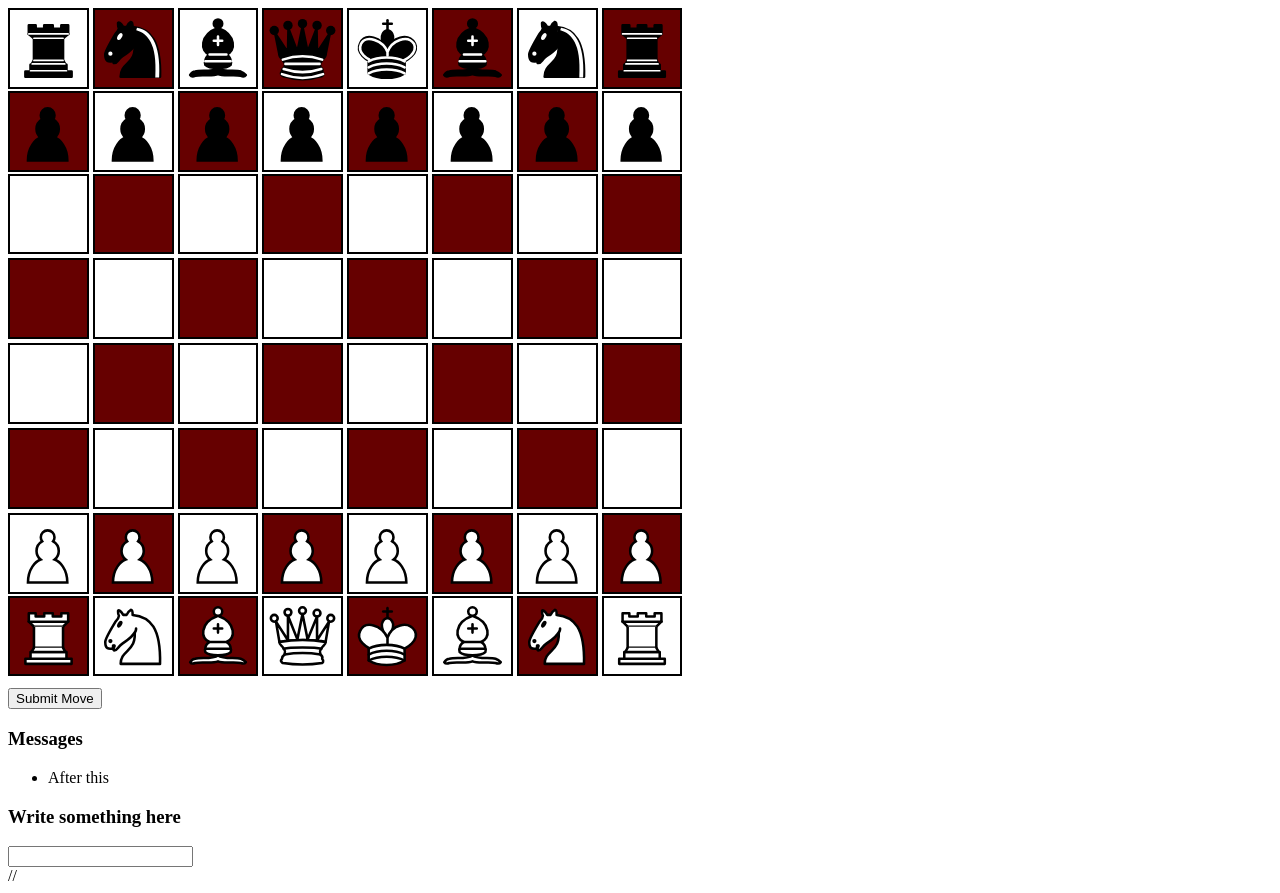
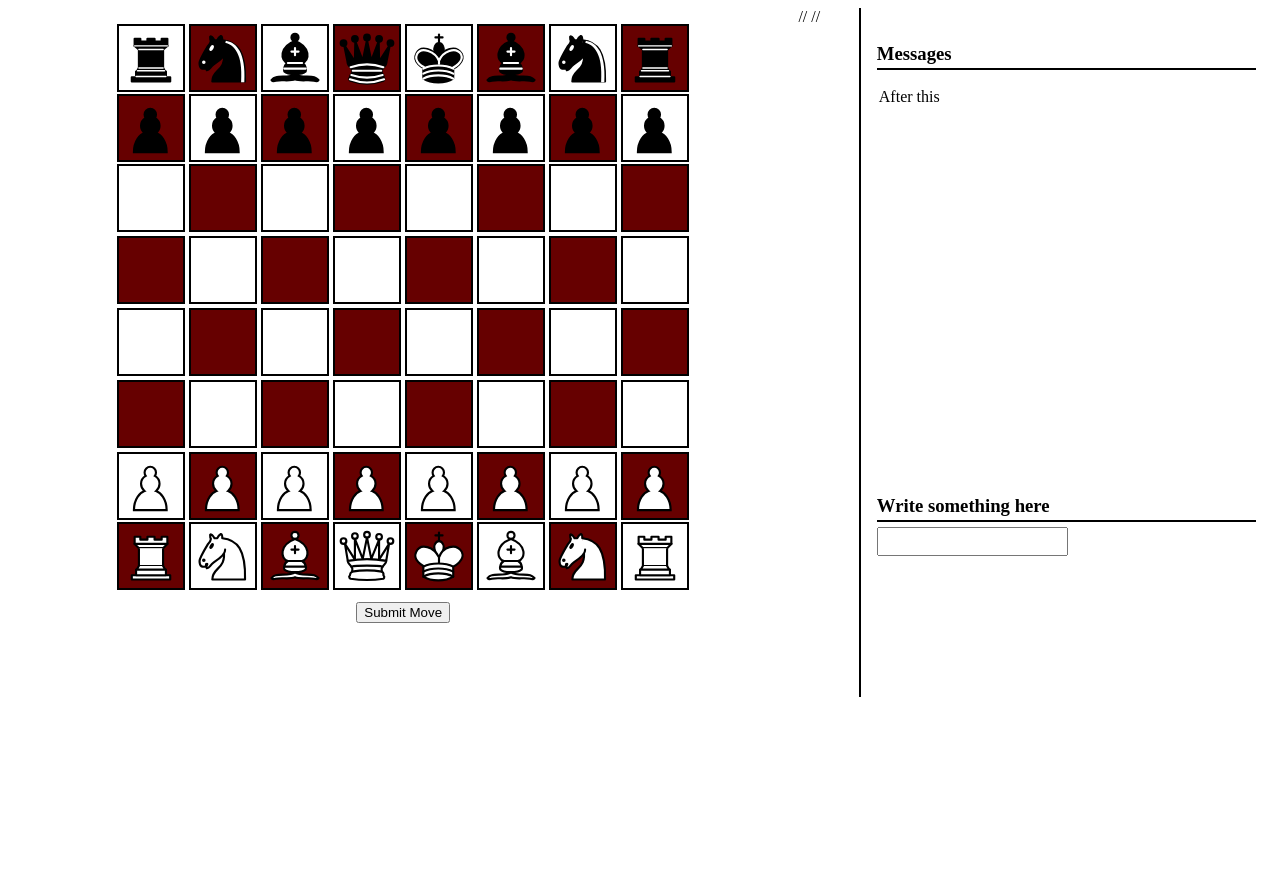
Before and after one commit to franksloan/chess, a plain HTML site: page index.html in a window 1280 px wide. After the commit the page ends 800 px from the top, so only its background shows below. Drawn offline with nearby package versions, Linux system fonts and the light colour scheme; no server answers.

Commit message:
pre refactor

```diff
--- a/chess.html
+++ b/chess.html
@@ -6,10 +6,7 @@
     <link href="css/chess.css" rel="stylesheet" media="screen">
   </head>
   <body>
-    <div class="container">
-      <div id="dummy"></div>
-      <div class="row">
-      </div>
+    <div class="board-container">
       <div class="row">
         <div class="square white" data-position='[1,1]'><img data-piece='C' src='css/blackCastle.svg'></div>
         <div class="square black" data-position='[2,1]'><img data-piece='H' src='css/blackHorse.svg'></div>
@@ -93,8 +90,25 @@
       <div class="row">
         <button class='submit'>Submit Move</button>
       </div>
-    </div><!-- container -->
-    <script src="chess.js"></script>
-    <script src="sendMoveToGame.js"></script>
+    </div><!-- board-container -->
+    <div class="chat-container">
+      <div id="messages">
+        <div class="header">
+          <h3>Messages</h3>
+        </div>
+        <ul id="message-list">
+          <li>After this</li>
+        </ul>
+      </div>
+      <div id="write">
+        <div class="header">
+          <h3>Write something here</h3>
+        </div>
+        <input type="text" class="chat-input"></input>
+      </div>
+    </div>
+    <script src="js/chess.js"></script> -->
+    <script src="js/sendMoveToGame.js"></script>
+    <script src="js/message.js"></script>
   </body>
 </html>
--- a/css/chess.css
+++ b/css/chess.css
@@ -1,14 +1,31 @@
-.container {
+/*Main sections*/
+.board-container {
 	text-align: center;
-	padding-top: 2vh;
+	padding: 2vh;
+	display: inline-block;
+	float: left;
+	width: 60%;
 }
 
+.chat-container {
+	text-align: left;
+	display: inline-block;
+	float: right;
+	padding: 2vh;
+	border-left-style: solid;
+	border-width: 2px;
+	border-color: black;
+	width: 30%;
+}
+/*END - Main sections*/
+
+/*Chess Game*/
 .square {
 	border-style: solid;
 	border-width: 2px;
 	border-color: black;
-	width: 6vw;
-	height: 6vw;
+	width: 5vw;
+	height: 5vw;
 	display: inline-block;
 }
 .square.white {
@@ -28,10 +45,42 @@
 }
 
 img {
-	height: 6vw;
+	height: 5vw;
 	/*padding-top: 1vw;*/
 }
 
 button {
 	margin-top: 10px;
 }
+/*END - Chess game*/
+
+/*Chat*/
+#messages {
+	padding-bottom: 16px;
+	height: 32vw;
+}
+#write {
+	padding-top: 8px;
+	height: 16vw;
+	/*border-top-style: solid;
+	border-color: black;
+	border-width: 2px;*/
+}
+.header {
+	height: 25px;
+	border-bottom-style: solid;
+	border-color: black;
+	border-width: 2px;
+}
+#chat-input {
+	margin-top: 5px;
+	padding: 5px;
+	width: inherit;
+}
+#message-list {
+	padding-left: 0;
+}
+#message-list li {
+	list-style: none;
+	padding: 2px;
+}
--- a/index.html
+++ b/index.html
@@ -8,84 +8,84 @@
   <body>
     <div class="board-container">
       <div class="row">
-        <div class="square white" data-position='[1,1]'><img data-piece='C' src='css/blackCastle.svg'></div>
-        <div class="square black" data-position='[2,1]'><img data-piece='H' src='css/blackHorse.svg'></div>
-        <div class="square white" data-position='[3,1]'><img data-piece='B' src='css/blackBishop.svg'></div>
-        <div class="square black" data-position='[4,1]'><img data-piece='Q' src='css/blackQueen.svg'></div>
-        <div class="square white" data-position='[5,1]'><img data-piece='K' src='css/blackKing.svg'></div>
-        <div class="square black" data-position='[6,1]'><img data-piece='B' src='css/blackBishop.svg'></div>
-        <div class="square white" data-position='[7,1]'><img data-piece='H' src='css/blackHorse.svg'></div>
-        <div class="square black" data-position='[8,1]'><img data-piece='C' src='css/blackCastle.svg'></div>
+        <div class="square white" id='[1,1]'><img data-piece='C' src='css/blackCastle.svg'></div>
+        <div class="square black" id='[2,1]'><img data-piece='H' src='css/blackHorse.svg'></div>
+        <div class="square white" id='[3,1]'><img data-piece='B' src='css/blackBishop.svg'></div>
+        <div class="square black" id='[4,1]'><img data-piece='Q' src='css/blackQueen.svg'></div>
+        <div class="square white" id='[5,1]'><img data-piece='K' src='css/blackKing.svg'></div>
+        <div class="square black" id='[6,1]'><img data-piece='B' src='css/blackBishop.svg'></div>
+        <div class="square white" id='[7,1]'><img data-piece='H' src='css/blackHorse.svg'></div>
+        <div class="square black" id='[8,1]'><img data-piece='C' src='css/blackCastle.svg'></div>
       </div>
       <div class="row">
-        <div class="square black" data-position='[1,2]'><img data-piece='P' src='css/blackPawn.svg'></div>
-        <div class="square white" data-position='[2,2]'><img data-piece='P' src='css/blackPawn.svg'></div>
-        <div class="square black" data-position='[3,2]'><img data-piece='P' src='css/blackPawn.svg'></div>
-        <div class="square white" data-position='[4,2]'><img data-piece='P' src='css/blackPawn.svg'></div>
-        <div class="square black" data-position='[5,2]'><img data-piece='P' src='css/blackPawn.svg'></div>
-        <div class="square white" data-position='[6,2]'><img data-piece='P' src='css/blackPawn.svg'></div>
-        <div class="square black" data-position='[7,2]'><img data-piece='P' src='css/blackPawn.svg'></div>
-        <div class="square white" data-position='[8,2]'><img data-piece='P' src='css/blackPawn.svg'></div>
+        <div class="square black" id='[1,2]'><img data-piece='P' src='css/blackPawn.svg'></div>
+        <div class="square white" id='[2,2]'><img data-piece='P' src='css/blackPawn.svg'></div>
+        <div class="square black" id='[3,2]'><img data-piece='P' src='css/blackPawn.svg'></div>
+        <div class="square white" id='[4,2]'><img data-piece='P' src='css/blackPawn.svg'></div>
+        <div class="square black" id='[5,2]'><img data-piece='P' src='css/blackPawn.svg'></div>
+        <div class="square white" id='[6,2]'><img data-piece='P' src='css/blackPawn.svg'></div>
+        <div class="square black" id='[7,2]'><img data-piece='P' src='css/blackPawn.svg'></div>
+        <div class="square white" id='[8,2]'><img data-piece='P' src='css/blackPawn.svg'></div>
       </div>
       <div class="row">
-        <div class="square white" data-position='[1,3]'></div>
-        <div class="square black" data-position='[2,3]'></div>
-        <div class="square white" data-position='[3,3]'></div>
-        <div class="square black" data-position='[4,3]'></div>
-        <div class="square white" data-position='[5,3]'></div>
-        <div class="square black" data-position='[6,3]'></div>
-        <div class="square white" data-position='[7,3]'></div>
-        <div class="square black" data-position='[8,3]'></div>
+        <div class="square white" id='[1,3]'></div>
+        <div class="square black" id='[2,3]'></div>
+        <div class="square white" id='[3,3]'></div>
+        <div class="square black" id='[4,3]'></div>
+        <div class="square white" id='[5,3]'></div>
+        <div class="square black" id='[6,3]'></div>
+        <div class="square white" id='[7,3]'></div>
+        <div class="square black" id='[8,3]'></div>
       </div>
       <div class="row">
-        <div class="square black" data-position='[1,4]'></div>
-        <div class="square white" data-position='[2,4]'></div>
-        <div class="square black" data-position='[3,4]'></div>
-        <div class="square white" data-position='[4,4]'></div>
-        <div class="square black" data-position='[5,4]'></div>
-        <div class="square white" data-position='[6,4]'></div>
-        <div class="square black" data-position='[7,4]'></div>
-        <div class="square white" data-position='[8,4]'></div>
+        <div class="square black" id='[1,4]'></div>
+        <div class="square white" id='[2,4]'></div>
+        <div class="square black" id='[3,4]'></div>
+        <div class="square white" id='[4,4]'></div>
+        <div class="square black" id='[5,4]'></div>
+        <div class="square white" id='[6,4]'></div>
+        <div class="square black" id='[7,4]'></div>
+        <div class="square white" id='[8,4]'></div>
       </div>
       <div class="row">
-        <div class="square white" data-position='[1,5]'></div>
-        <div class="square black" data-position='[2,5]'></div>
-        <div class="square white" data-position='[3,5]'></div>
-        <div class="square black" data-position='[4,5]'></div>
-        <div class="square white" data-position='[5,5]'></div>
-        <div class="square black" data-position='[6,5]'></div>
-        <div class="square white" data-position='[7,5]'></div>
-        <div class="square black" data-position='[8,5]'></div>
+        <div class="square white" id='[1,5]'></div>
+        <div class="square black" id='[2,5]'></div>
+        <div class="square white" id='[3,5]'></div>
+        <div class="square black" id='[4,5]'></div>
+        <div class="square white" id='[5,5]'></div>
+        <div class="square black" id='[6,5]'></div>
+        <div class="square white" id='[7,5]'></div>
+        <div class="square black" id='[8,5]'></div>
       </div>
       <div class="row">
-        <div class="square black" data-position='[1,6]'></div>
-        <div class="square white" data-position='[2,6]'></div>
-        <div class="square black" data-position='[3,6]'></div>
-        <div class="square white" data-position='[4,6]'></div>
-        <div class="square black" data-position='[5,6]'></div>
-        <div class="square white" data-position='[6,6]'></div>
-        <div class="square black" data-position='[7,6]'></div>
-        <div class="square white" data-position='[8,6]'></div>
+        <div class="square black" id='[1,6]'></div>
+        <div class="square white" id='[2,6]'></div>
+        <div class="square black" id='[3,6]'></div>
+        <div class="square white" id='[4,6]'></div>
+        <div class="square black" id='[5,6]'></div>
+        <div class="square white" id='[6,6]'></div>
+        <div class="square black" id='[7,6]'></div>
+        <div class="square white" id='[8,6]'></div>
       </div>
       <div class="row">
-        <div class="square white" data-position='[1,7]'><img src='css/whitePawn.svg'></div>
-        <div class="square black" data-position='[2,7]'><img src='css/whitePawn.svg'></div>
-        <div class="square white" data-position='[3,7]'><img src='css/whitePawn.svg'></div>
-        <div class="square black" data-position='[4,7]'><img src='css/whitePawn.svg'></div>
-        <div class="square white" data-position='[5,7]'><img src='css/whitePawn.svg'></div>
-        <div class="square black" data-position='[6,7]'><img src='css/whitePawn.svg'></div>
-        <div class="square white" data-position='[7,7]'><img src='css/whitePawn.svg'></div>
-        <div class="square black" data-position='[8,7]'><img src='css/whitePawn.svg'></div>
+        <div class="square white" id='[1,7]'><img src='css/whitePawn.svg'></div>
+        <div class="square black" id='[2,7]'><img src='css/whitePawn.svg'></div>
+        <div class="square white" id='[3,7]'><img src='css/whitePawn.svg'></div>
+        <div class="square black" id='[4,7]'><img src='css/whitePawn.svg'></div>
+        <div class="square white" id='[5,7]'><img src='css/whitePawn.svg'></div>
+        <div class="square black" id='[6,7]'><img src='css/whitePawn.svg'></div>
+        <div class="square white" id='[7,7]'><img src='css/whitePawn.svg'></div>
+        <div class="square black" id='[8,7]'><img src='css/whitePawn.svg'></div>
       </div>
       <div class="row">
-        <div class="square black" data-position='[1,8]'><img src='css/whiteCastle.svg'></div>
-        <div class="square white" data-position='[2,8]'><img src='css/whiteHorse.svg'></div>
-        <div class="square black" data-position='[3,8]'><img src='css/whiteBishop.svg'></div>
-        <div class="square white" data-position='[4,8]'><img src='css/whiteQueen.svg'></div>
-        <div class="square black" data-position='[5,8]'><img src='css/whiteKing.svg'></div>
-        <div class="square white" data-position='[6,8]'><img src='css/whiteBishop.svg'></div>
-        <div class="square black" data-position='[7,8]'><img src='css/whiteHorse.svg'></div>
-        <div class="square white" data-position='[8,8]'><img src='css/whiteCastle.svg'></div>
+        <div class="square black" id='[1,8]'><img src='css/whiteCastle.svg'></div>
+        <div class="square white" id='[2,8]'><img src='css/whiteHorse.svg'></div>
+        <div class="square black" id='[3,8]'><img src='css/whiteBishop.svg'></div>
+        <div class="square white" id='[4,8]'><img src='css/whiteQueen.svg'></div>
+        <div class="square black" id='[5,8]'><img src='css/whiteKing.svg'></div>
+        <div class="square white" id='[6,8]'><img src='css/whiteBishop.svg'></div>
+        <div class="square black" id='[7,8]'><img src='css/whiteHorse.svg'></div>
+        <div class="square white" id='[8,8]'><img src='css/whiteCastle.svg'></div>
       </div>
       <div class="row">
         <button class='submit'>Submit Move</button>
@@ -108,31 +108,35 @@
       </div>
     </div>
     <script src='/socket.io/socket.io.js'></script>
-    <script src="js/chess.js"></script>
+    // <!-- <script src="js/chess.js"></script> -->
     <script src="js/sendMoveToGame.js"></script>
     // <!-- <script src="js/message.js"></script> -->
-    <script>
-      var socket = io.connect('http://localhost:3000');
-
-      document.addEventListener('DOMContentLoaded', function(){
-        var chatInput = document.getElementById("chat-input");
-        chatInput.addEventListener('keypress', function(e){
-          if(e.keyCode === 13) {
-            var message = chatInput.value;
-            // var message = document.createTextNode(chatInput.value);
-            // console.log(message);
-            socket.emit('messages', message);
-            chatInput.value = '';
-          }
-        });
-        socket.on('messages', function(data){
-          var messages = document.getElementById("message-list");
-          var messageItem = document.createElement("li");
-          var mes = document.createTextNode(data);
-          messageItem.appendChild(mes);
-          messages.appendChild(messageItem);
-        });
-      });
+    <script src="client.js">
+      // var socket = io.connect('http://localhost:3000');
+      // socket.on('connect', function(data){
+      //   nickname = prompt("What's your name?");
+      //   match.player1.name = nickname;
+      //   socket.emit('join', nickname);
+      // });
+      // document.addEventListener('DOMContentLoaded', function(){
+      //   var chatInput = document.getElementById("chat-input");
+      //   chatInput.addEventListener('keypress', function(e){
+      //     if(e.keyCode === 13) {
+      //       var message = chatInput.value;
+      //       // var message = document.createTextNode(chatInput.value);
+      //       // console.log(message);
+      //       socket.emit('messages', message);
+      //       chatInput.value = '';
+      //     }
+      //   });
+      //   socket.on('messages', function(data){
+      //     var messages = document.getElementById("message-list");
+      //     var messageItem = document.createElement("li");
+      //     var mes = document.createTextNode(data);
+      //     messageItem.appendChild(mes);
+      //     messages.appendChild(messageItem);
+      //   });
+      // });
     </script>
   </body>
 </html>
```
Also changed, not shown: client.js (added, +146 -0 lines), js/client.js (added, +146 -0 lines), server.js (+43 -10 lines).
